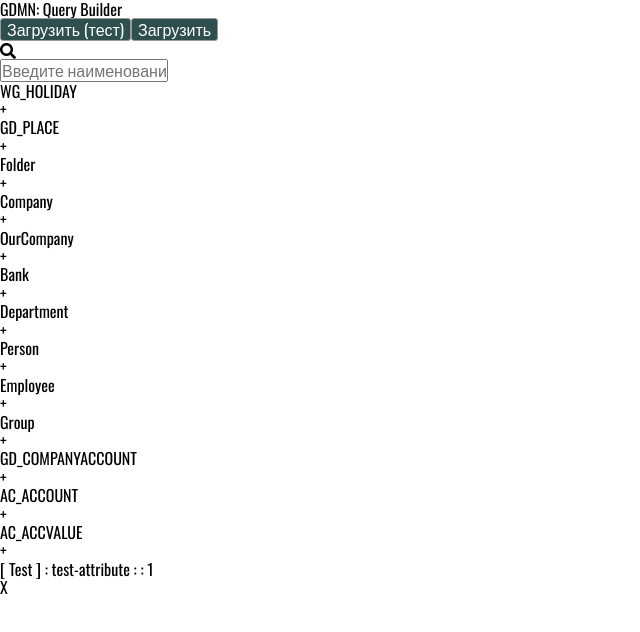
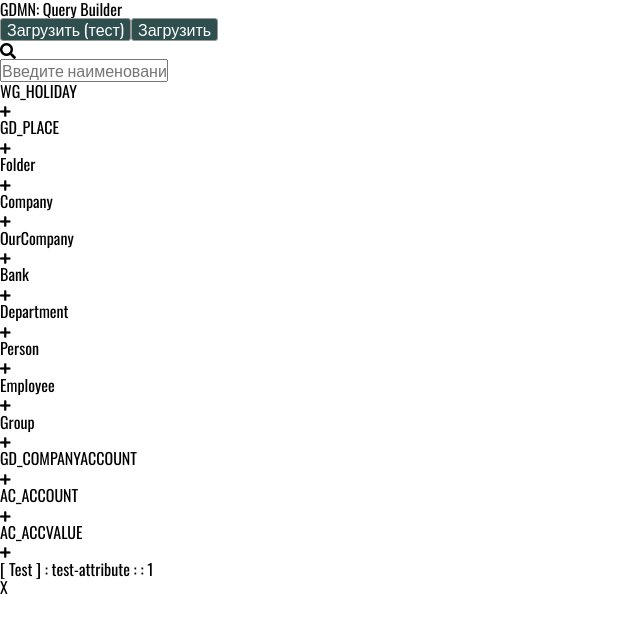
Before and after one commit to stasgm/qb-test, a React app: page / in a window 1280 px wide. Shown: the top 632 px of the page, without its empty margins (0-640 px from the left). Built offline with nearby package versions, Linux system fonts and the light colour scheme.

Commit message:
plus in EntityBlock

```diff
--- a/src/App.css
+++ b/src/App.css
@@ -10,15 +10,18 @@
 }
 
 .action-button {
-  width: 30px;
   cursor: pointer;
   user-select: none; /* Standard */
 }
 
 .action-button:hover {
-  background: peru;
+  color: peru;
 }
 
 .action-button:active {
-  background: saddlebrown;
+  color: saddlebrown;
 }
+
+.entity-container .action-button {
+  margin-top: -2px;
+}
--- a/src/App.tsx
+++ b/src/App.tsx
@@ -88,7 +88,7 @@ export class App extends React.PureComponent<any, IState> {
         <div className="application-main" role="main">
           <EntityList
             list={this.state.filteredEntities}
-            isLoding={this.state.isLoading}
+            isLoading={this.state.isLoading}
             onAddEntity={this.handleSelectEntity}
             onChangeFilter={this.handleFilterEntities}
             onClearFilter={this.handleClearFilter}
--- a/src/components/EntityList/EntityBlock.tsx
+++ b/src/components/EntityList/EntityBlock.tsx
@@ -11,7 +11,7 @@ export const EntityBlock: React.SFC<IEntity & IEntityEvent> = props => (
   <div className="entity-container">
     <div className="entity-title">{props.name}</div>
     <div className="action-button" onClick={() => props.onClick(props.id || '')}>
-      +
+      <i className="fas fa-plus fa-xs"></i>
     </div>
   </div>
 );
--- a/src/components/EntityList/index.css
+++ b/src/components/EntityList/index.css
@@ -3,6 +3,7 @@
   background-color: #ffc879;
   height: 500px;
   width: 20%;
+  padding: 6px;
 }
 
 @media (max-width: 1021px) {
@@ -59,11 +60,11 @@ button:active {
 }
 
 .filter-input {
-  height: 20px;
   padding: 5px 0px 5px;
   border: none;
   outline: none;
   width: 100%;
+  height: 100%;
 }
 
 .filter-clear {
@@ -120,4 +121,6 @@ button:active {
 
 .filter-textbox {
   margin-left: 30px;
+  margin-right: 23px;
+  height: 100%;
 }
```
